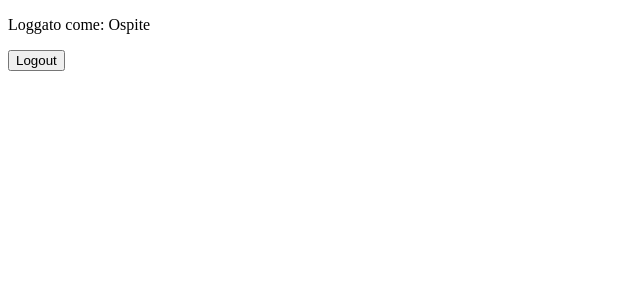
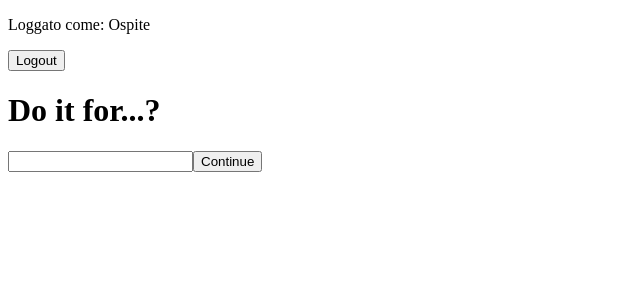
Before and after one commit to lelamanolio/doitfor, a Vue app: page /onboarding in a window 1280 px wide. Both pictures are taken after a click on the button "Continua come ospite". Shown: the top 300 px of the page, without its empty margins (0-640 px from the left). Built offline with nearby package versions, Linux system fonts and the light colour scheme; no server answers.

Commit message:
✨ add boilerplate working onboarding

```diff
--- a/src/router/index.js
+++ b/src/router/index.js
@@ -1,5 +1,7 @@
 import { createRouter, createWebHistory } from "vue-router";
 import { useAuthStore } from "@/stores/auth";
+import { doc, getDoc } from "firebase/firestore";
+import { db } from "@/firebase";
 
 const routes = [
 	{
@@ -37,7 +39,6 @@ const router = createRouter({
 router.beforeEach(async (to) => {
 	const auth = useAuthStore();
 
-	// Aspetta che Firebase risolva lo stato auth
 	if (auth.loading) {
 		await new Promise((resolve) => {
 			const unwatch = auth.$subscribe(() => {
@@ -52,6 +53,18 @@ router.beforeEach(async (to) => {
 	if (!to.meta.public && !auth.isAuthenticated) {
 		return "/";
 	}
+
+	// Se va su /onboarding ma ha già completato → /home
+	if (to.path === "/onboarding" && auth.isAuthenticated) {
+		if (auth.user) {
+			const snap = await getDoc(doc(db, "users", auth.user.uid));
+			if (snap.exists() && snap.data().onboardingComplete) {
+				return "/home";
+			}
+		} else if (localStorage.getItem("onboardingComplete") === "true") {
+			return "/home";
+		}
+	}
 });
 
 export default router;
--- a/src/views/LandingView.vue
+++ b/src/views/LandingView.vue
@@ -15,11 +15,6 @@ async function handleGoogleLogin() {
 function handleGuest() {
 	auth.continueAsGuest();
 	router.push("/onboarding");
-}
-
-async function handleLogout() {
-	await auth.logout();
-	router.push("/");
 }
 </script>
 
@@ -52,7 +47,6 @@ async function handleLogout() {
 		Continua con Google
 	</button>
 	<button @click="handleGuest">Continua come ospite</button>
-	<button @click="handleLogout">Logout</button>
 </template>
 
 <style lang="scss">
--- a/src/views/OnboardingView.vue
+++ b/src/views/OnboardingView.vue
@@ -1,6 +1,11 @@
 <script setup>
+import { ref } from "vue";
 import { useAuthStore } from "@/stores/auth";
 import { useRouter } from "vue-router";
+import { doc, setDoc } from "firebase/firestore";
+import { db } from "@/firebase";
+
+const doItValue = ref("");
 
 const auth = useAuthStore();
 const router = useRouter();
@@ -9,12 +14,39 @@ async function handleLogout() {
 	await auth.logout();
 	router.push("/");
 }
+
+async function handleContinue() {
+	const data = {
+		doItFor: doItValue.value,
+		onboardingComplete: true,
+	};
+
+	// if there's a user on Google
+	if (auth.user) {
+		try {
+			const response = await setDoc(doc(db, "users", auth.user.uid), data);
+			console.log(response);
+		} catch (e) {
+			console.error(e);
+		}
+	} else {
+		// save in localStorage as guest
+		localStorage.setItem("doItFor", doItValue.value);
+		localStorage.setItem("onboardingComplete", "true");
+	}
+
+	router.push("/home");
+}
 </script>
 
 <template>
 	<div>
 		<p>Loggato come: {{ auth.user?.email ?? "Ospite" }}</p>
 		<button @click="handleLogout">Logout</button>
+
+		<h1>Do it for...?</h1>
+		<input type="text" v-model="doItValue" />
+		<button @click="handleContinue">Continue</button>
 	</div>
 </template>
 
```
